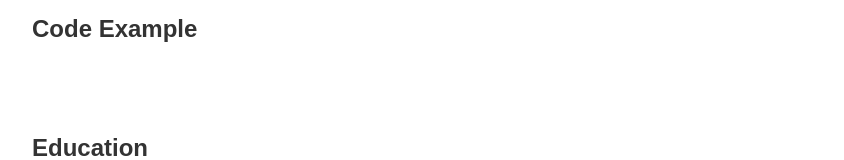
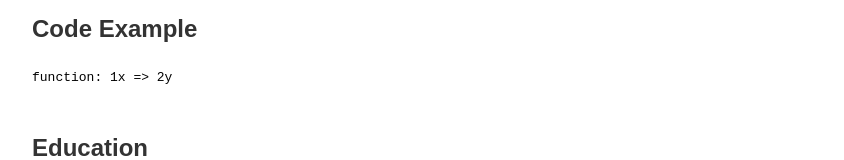
Before and after one commit to startsevcode/rsschool-cv, a plain HTML site: page index.html in a window 1280 px wide. Shown: the part 794-954 px from the top of the page, without its empty margins (208-1052 px from the left). Drawn offline with Linux system fonts and the light colour scheme.

Commit message:
fix: update index.html

```diff
--- a/index.html
+++ b/index.html
@@ -45,9 +45,9 @@
         </section>
         <section id="code-example">
             <h2>Code Example</h2>
-            <pre><code><!DOCTYPE html></code>
+            <pre><code>function: 1x => 2y</code>
             </pre>
-
+        </section>
         <section id="education">
             <h2>Education</h2>
             <ul>
```
